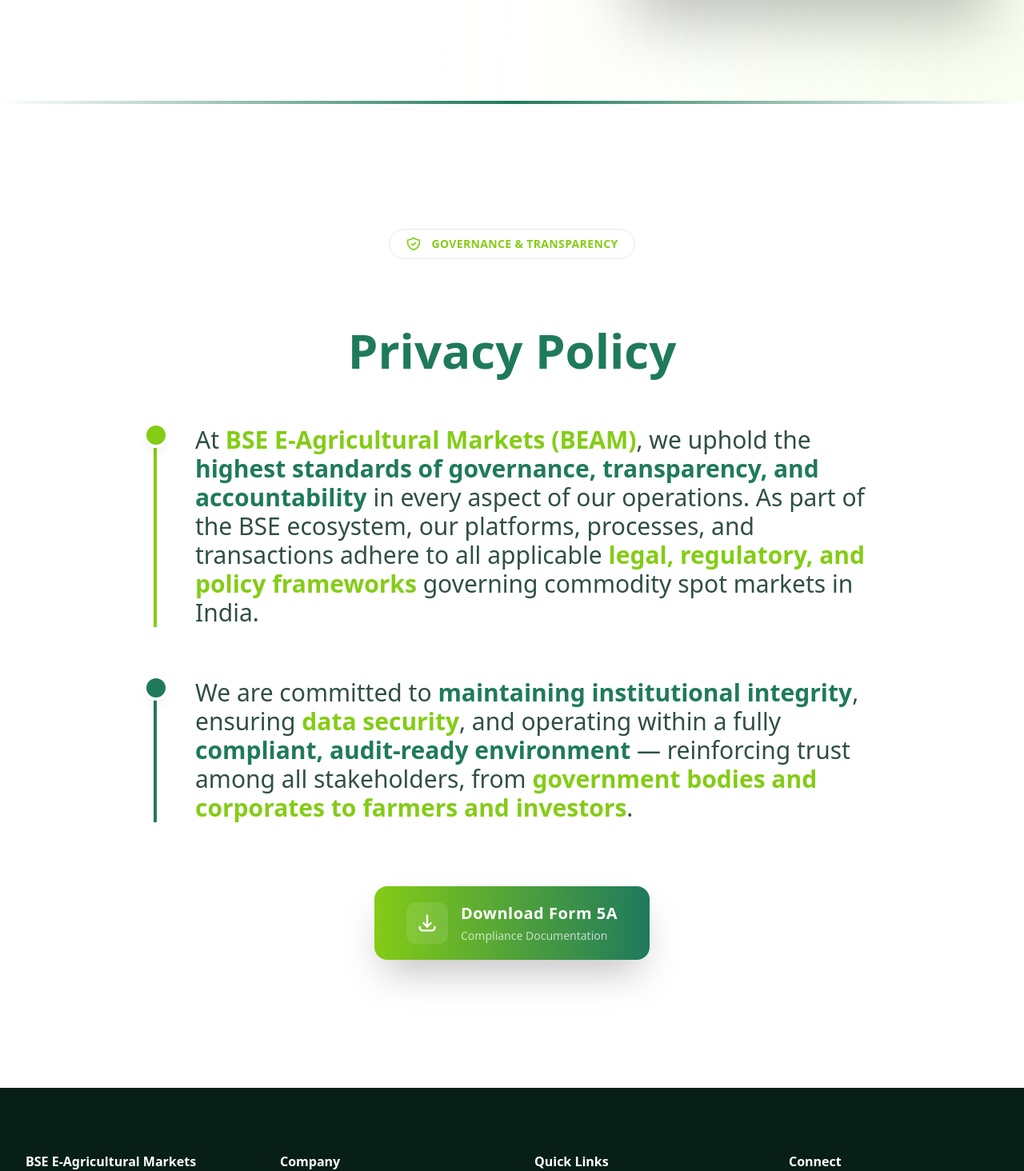
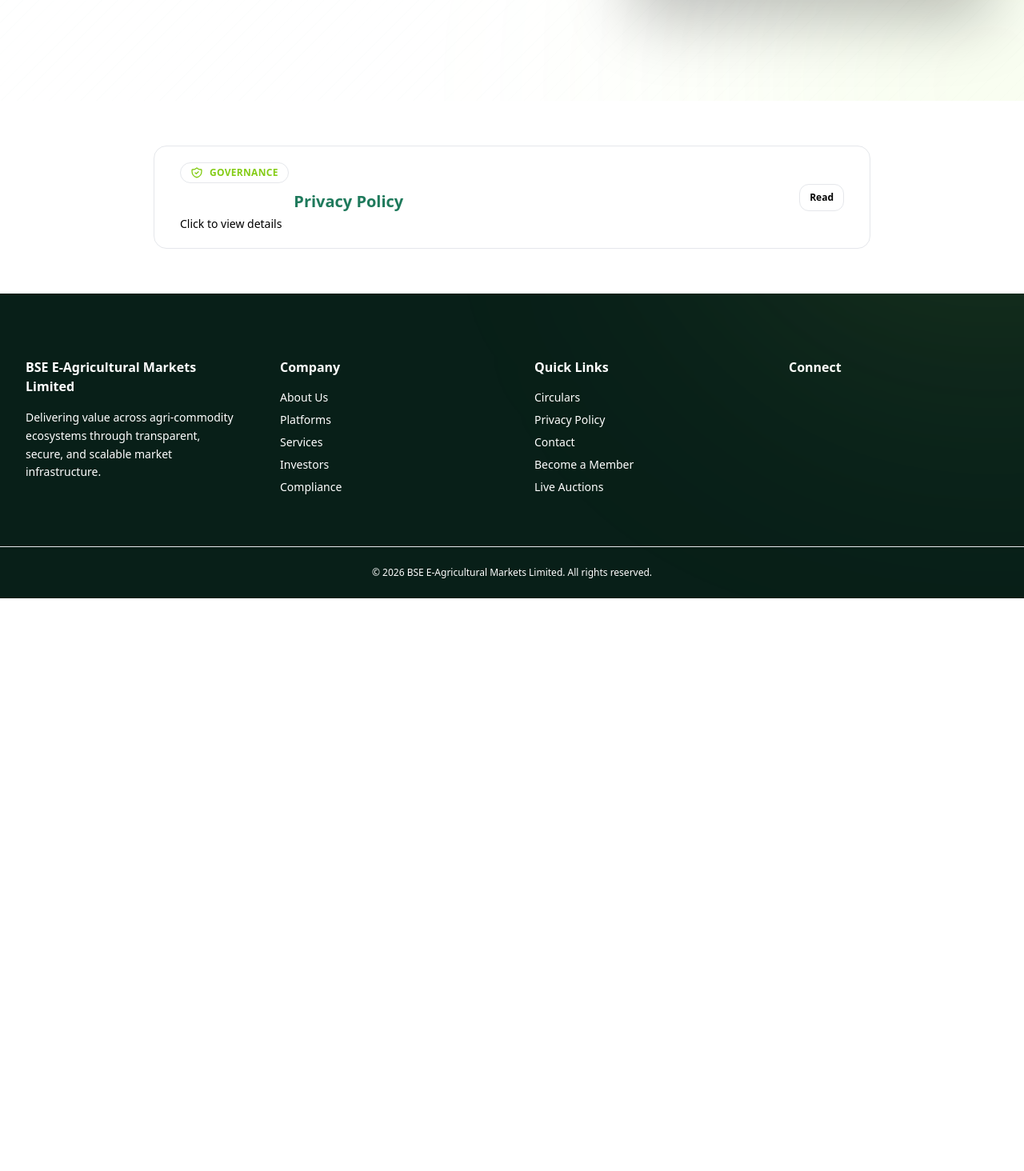
Before and after one commit to jai-source/BSE-BEAM, a React (Vite) app: page /services in a window 1280 px wide. Shown: the part 8749-10213 px from the top of the page at 80% size. After the commit the page ends 9497 px from the top, so only its background shows below. Built offline with nearby package versions, Linux system fonts and the light colour scheme.

Commit message:
privacy policy hidden

```diff
--- a/src/pages/Services.jsx
+++ b/src/pages/Services.jsx
@@ -1080,86 +1080,61 @@
 </section>
 
 {/* ================= COMPLIANCE & PRIVACY POLICY SECTION ================= */}
-<section className="relative bg-white py-32 lg:py-40 overflow-hidden">
-  {/* Background decoration */}
-  <div className="absolute top-0 left-0 w-full h-1 bg-gradient-to-r from-transparent via-theme-accent to-transparent" />
-
+<section className="relative bg-white py-10 lg:py-14 overflow-hidden">
   <div className="max-w-5xl mx-auto px-8 lg:px-16">
-    {/* Section Header */}
-    <div className="text-center mb-16">
-      <div className="inline-flex items-center gap-3 px-5 py-2 rounded-full bg-theme-highlight/10 border border-theme-highlight/20 text-theme-highlight text-sm font-semibold tracking-wide uppercase mb-6">
-        <svg className="w-5 h-5" fill="none" viewBox="0 0 24 24" stroke="currentColor">
+    <details className="group rounded-2xl border border-theme-highlight/20 bg-theme-highlight/5">
+      <summary className="cursor-pointer list-none px-6 py-4 sm:px-8 sm:py-5">
+        <div className="flex items-center justify-between gap-4">
+          <div>
+            <div className="inline-flex items-center gap-2 px-3 py-1 rounded-full bg-theme-highlight/10 border border-theme-highlight/20 text-theme-highlight text-xs font-semibold tracking-wide uppercase">
+              <svg className="w-4 h-4" fill="none" viewBox="0 0 24 24" stroke="currentColor">
                 <path strokeLinecap="round" strokeLinejoin="round" strokeWidth={2} d="M9 12l2 2 4-4m5.618-4.016A11.955 11.955 0 0112 2.944a11.955 11.955 0 01-8.618 3.04A12.02 12.02 0 003 9c0 5.591 3.824 10.29 9 11.622 5.176-1.332 9-6.03 9-11.622 0-1.042-.133-2.052-.382-3.016z" />
               </svg>
-        Governance & Transparency
+              Governance
             </div>
-      <h2 className="text-5xl md:text-6xl font-black leading-tight mb-4">
-        <span className="text-theme-text-primary">Compliance &</span>
-        <br />
+            <h2 className="mt-2 text-lg sm:text-xl font-extrabold leading-tight">
+              <span className="text-theme-text-primary">Compliance & </span>
               <span className="text-theme-accent">Privacy Policy</span>
             </h2>
+            <p className="mt-1 text-sm text-theme-text-primary/70">
+              Click to view details
+            </p>
           </div>
 
-    {/* Content blocks */}
-    <div className="space-y-16">
-      {/* Block 1 */}
-      <div className="group">
-        <div className="relative pl-12 border-l-4 border-theme-highlight hover:border-theme-accent transition-colors duration-300">
-          <div className="absolute -left-[13px] top-0 w-6 h-6 rounded-full bg-theme-highlight group-hover:bg-theme-accent transition-colors duration-300 ring-4 ring-white shadow-lg" />
+          <div className="shrink-0 rounded-xl border border-theme-text-primary/10 bg-white/60 px-3 py-2 text-xs font-semibold text-theme-text-primary/70">
+            <span className="group-open:hidden">Read</span>
+            <span className="hidden group-open:inline">Hide</span>
+          </div>
+        </div>
+      </summary>
 
-          <p className="text-2xl lg:text-3xl font-light leading-relaxed text-[#2F4F43]">
-            At <span className="font-bold text-theme-highlight">BSE E-Agricultural Markets (BEAM)</span>,
-            we uphold the <span className="font-semibold text-theme-accent">highest standards of governance,
-            transparency, and accountability</span> in every aspect of our operations. As part of the
-            BSE ecosystem, our platforms, processes, and transactions adhere to all applicable
-            <span className="font-semibold text-theme-highlight"> legal, regulatory, and policy frameworks</span> governing
-            commodity spot markets in India.
+      <div className="px-6 pb-6 sm:px-8 sm:pb-8">
+        <div className="space-y-5 text-sm leading-relaxed text-theme-text-primary/80">
+          <p>
+            At <span className="font-semibold text-theme-highlight">BSE E-Agricultural Markets (BEAM)</span>, we uphold the
+            highest standards of governance, transparency, and accountability. As part of the BSE ecosystem, our platforms,
+            processes, and transactions adhere to applicable legal, regulatory, and policy frameworks governing commodity
+            spot markets in India.
+          </p>
+          <p>
+            We are committed to maintaining institutional integrity, ensuring data security, and operating within a
+            compliant, audit-ready environment — reinforcing trust among all stakeholders.
           </p>
         </div>
-      </div>
 
-      {/* Block 2 */}
-      <div className="group">
-        <div className="relative pl-12 border-l-4 border-theme-accent hover:border-theme-highlight transition-colors duration-300">
-          <div className="absolute -left-[13px] top-0 w-6 h-6 rounded-full bg-theme-accent group-hover:bg-theme-highlight transition-colors duration-300 ring-4 ring-white shadow-lg" />
-
-          <p className="text-2xl lg:text-3xl font-light leading-relaxed text-[#2F4F43]">
-            We are committed to <span className="font-bold text-theme-accent">maintaining institutional integrity</span>,
-            ensuring <span className="font-semibold text-theme-highlight">data security</span>, and operating within a
-            fully <span className="font-semibold text-theme-accent">compliant, audit-ready environment</span> —
-            reinforcing trust among all stakeholders, from
-            <span className="font-semibold text-theme-highlight"> government bodies and corporates to farmers and investors</span>.
-          </p>
+        <div className="mt-6 flex justify-start">
+          <a
+            href="#download"
+            className="inline-flex items-center gap-3 rounded-xl bg-gradient-to-r from-theme-highlight to-theme-accent px-5 py-3 text-sm font-semibold text-white shadow-lg hover:opacity-95 transition-opacity"
+          >
+            <svg className="w-5 h-5 text-white" fill="none" viewBox="0 0 24 24" stroke="currentColor">
+              <path strokeLinecap="round" strokeLinejoin="round" strokeWidth={2} d="M4 16v1a3 3 0 003 3h10a3 3 0 003-3v-1m-4-4l-4 4m0 0l-4-4m4 4V4" />
+            </svg>
+            Download Form 5A
+          </a>
         </div>
       </div>
-    </div>
-
-    {/* Download Button */}
-    <div className="mt-20 flex justify-center">
-      <a
-        href="#download"
-        className="group relative inline-flex items-center gap-4 px-10 py-5 bg-gradient-to-r from-theme-highlight to-theme-accent rounded-2xl overflow-hidden shadow-2xl hover:shadow-[0_20px_60px_rgba(124,207,154,0.4)] transition-all duration-500 hover:scale-105"
-      >
-        {/* Animated background effect */}
-        <div className="absolute inset-0 bg-gradient-to-r from-theme-accent to-theme-highlight opacity-0 group-hover:opacity-100 transition-opacity duration-500" />
-
-        {/* Content */}
-        <div className="relative flex items-center gap-4">
-          <div className="p-3 bg-white/10 rounded-xl group-hover:bg-white/20 transition-colors duration-300">
-            <svg className="w-7 h-7 text-white" fill="none" viewBox="0 0 24 24" stroke="currentColor">
-              <path strokeLinecap="round" strokeLinejoin="round" strokeWidth={2} d="M4 16v1a3 3 0 003 3h10a3 3 0 003-3v-1m-4-4l-4 4m0 0l-4-4m4 4V4" />
-            </svg>
-          </div>
-          <div className="text-left">
-            <p className="text-white font-bold text-xl tracking-wide">Download Form 5A</p>
-            <p className="text-white/70 text-sm mt-1">Compliance Documentation</p>
-          </div>
-        </div>
-
-        {/* Shine effect */}
-        <div className="absolute inset-0 -translate-x-full group-hover:translate-x-full transition-transform duration-1000 bg-gradient-to-r from-transparent via-white/20 to-transparent" />
-      </a>
-    </div>
+    </details>
   </div>
 </section>
 
```
Lines whose indentation alone changed are shown as unchanged.
